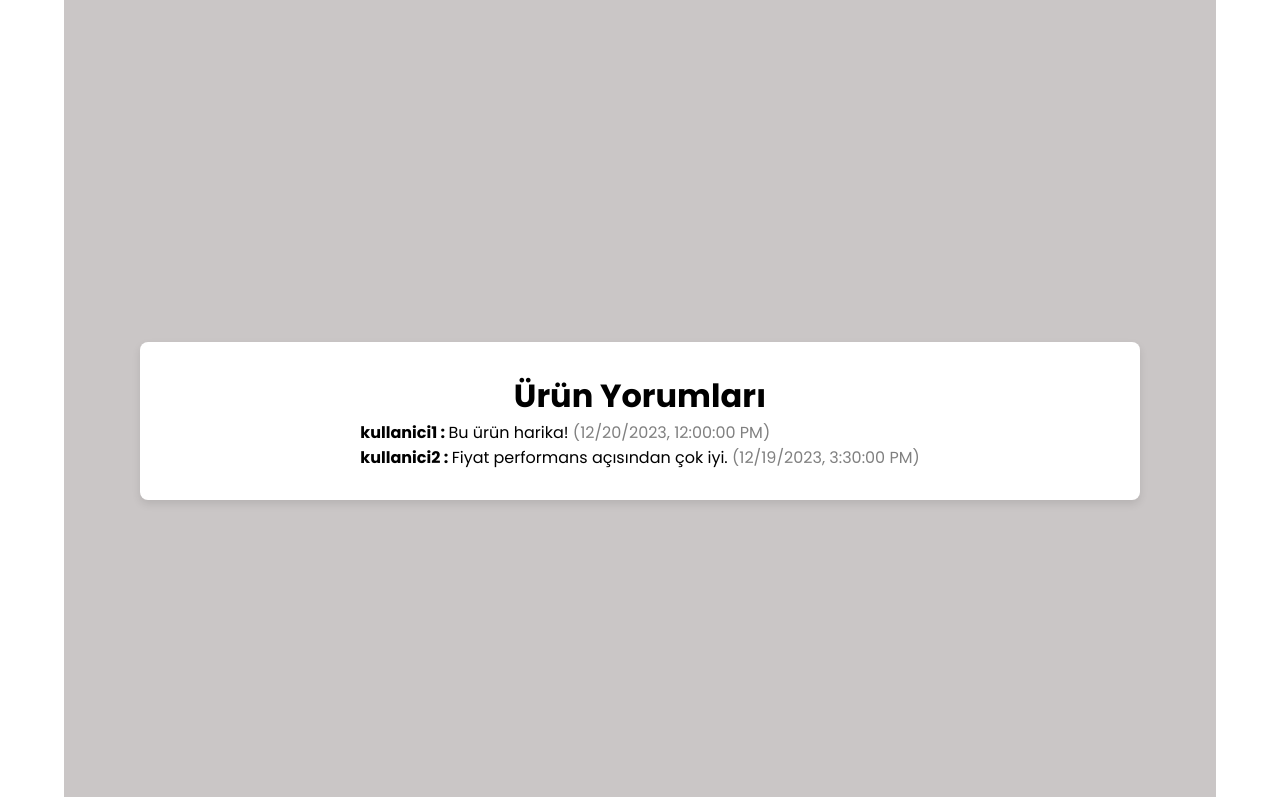
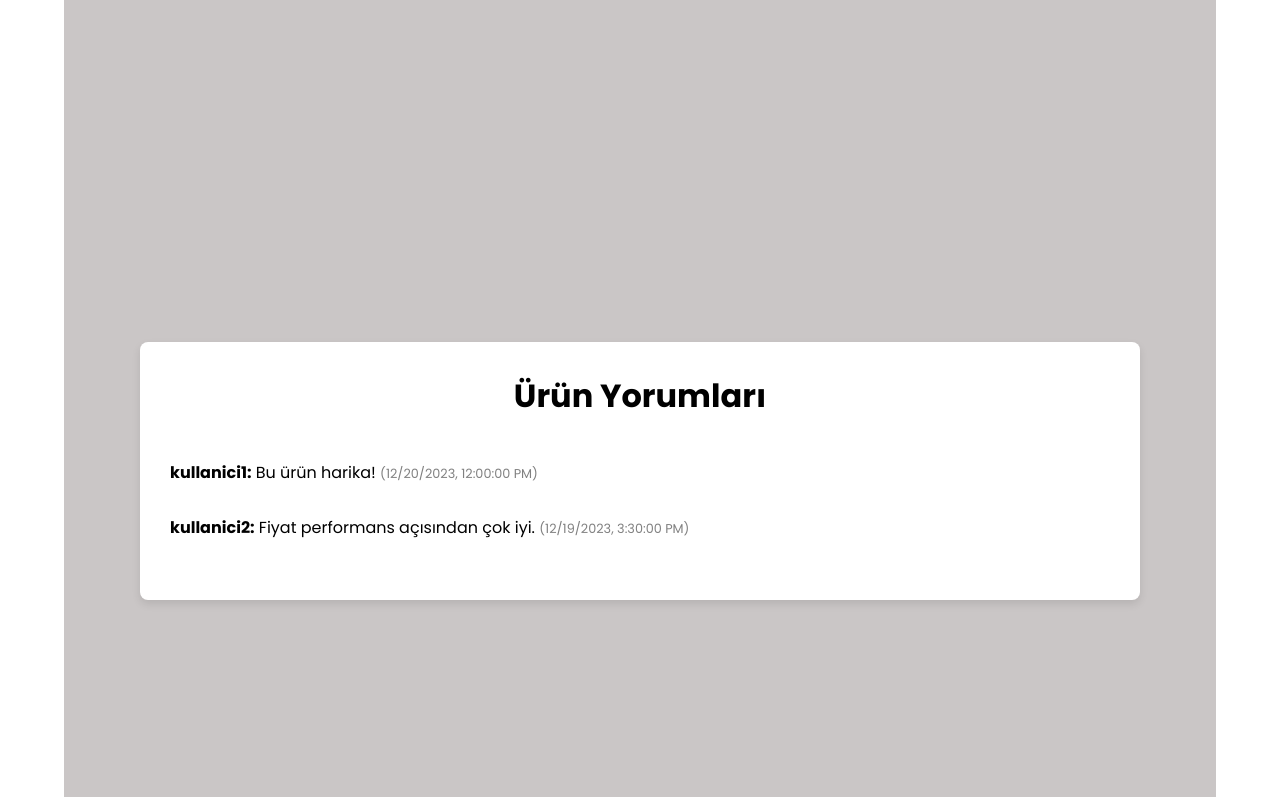
Before and after one commit to cengiztuglu/MenuRehberim, a React (Create React App) app: page /Comment in a window 1280 px wide. Shown: the part 815-1612 px from the top of the page. Built offline with nearby package versions, Linux system fonts and the light colour scheme.

Commit message:
Update Comment Page.

```diff
--- a/src/pages/Comment/CommentEdit/CommentEdit.js
+++ b/src/pages/Comment/CommentEdit/CommentEdit.js
@@ -154,7 +154,6 @@ const Container = styled.div`
   justify-content: flex-start;
   height: 100vh;
   padding-top: 50px;
-  padding-bottom: 100px;
   background-color: #cac6c6;
   max-width: 90%;
   margin: 0 auto;
--- a/src/pages/Comment/CommentList/CommentList.js
+++ b/src/pages/Comment/CommentList/CommentList.js
@@ -8,11 +8,12 @@ import "./CommentList.css";
 const CommentListShow = ({ comments }) => {
   return (
     <div>
-          <ul>
+    <ul style={commentStyle}>
+        <h1 style={headerPrimary}>Ürün Yorumları</h1>
       {comments.map((comment, index) => (
-              <li key={index}>
-                <strong>{comment.username} :  </strong> {comment.text}{' '}
-                <span style={{ fontSize: '1em', color: 'gray' }}>
+        <li key={index} style={listItemStyle}>
+          <strong>{comment.username}:</strong> {comment.text}{' '}
+          <span style={{ fontSize: '0.8em', color: 'gray' }}>
             ({new Date(comment.date).toLocaleString()})
           </span>
         </li>
@@ -35,6 +36,7 @@ const CommentList = () => {
       date: '2023-12-19T15:30:00Z',
     },
 
+
   ];
 
   return (
@@ -43,14 +45,34 @@ const CommentList = () => {
     <FormCategory>
       { (
         <>
-          <h1>Ürün Yorumları</h1>
-          <CommentListShow comments={comments} />
+          <CommentListShow comments={comments} style={commentListShowStyle}/>
         </>
       )}
     </FormCategory>
 
   </Container>
   );
+};
+
+const commentStyle = {
+    listStyle: 'none',
+    paddingLeft: 0,
+    marginLeft: 0,
+  };
+
+  const listItemStyle = {
+    marginBottom: '30px',
+    textAlign: 'left',
+  };
+
+  const commentListShowStyle = {
+    marginBottom: '30px',
+    textAlign: 'left',
+  };
+
+  const headerPrimary = {
+    textAlign: 'center',
+    marginBottom:'40px',
   };
 
 
@@ -71,7 +93,6 @@ const Container = styled.div`
 const FormCategory = styled.form`
   display: flex;
   flex-direction: column;
-  align-items: center;
   padding: 30px;
   margin-top: 15px;
   border-radius: 8px;
```
Lines whose indentation alone changed are shown as unchanged.
